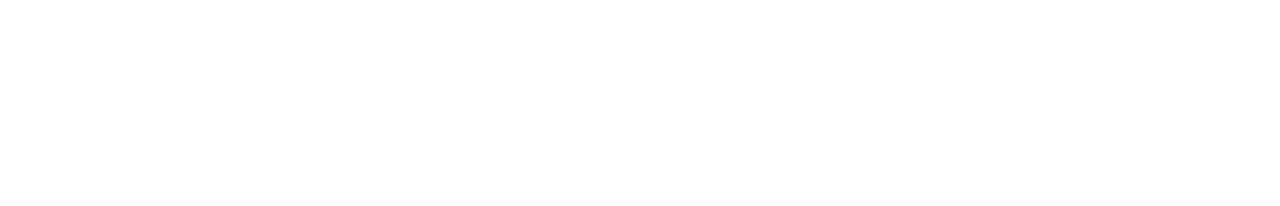
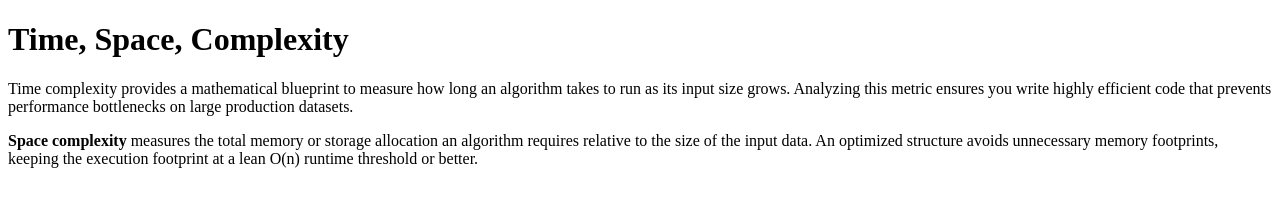
Before and after one commit to acciojob/time-and-space-complexity-Shravanij20, a website: page main.html in a window 1280 px wide. Drawn offline with Linux system fonts and the light colour scheme.

Commit message:
created a submission

```diff
--- a/main.html
+++ b/main.html
@@ -4,10 +4,19 @@
 
 <head>
 	<link rel="stylesheet" href="styles.css">
+	<title>Time and Space</title>
 </head>
 
 <body>
 	<!-- the entire body must be written by student -->
+
+	<h1>Time, Space, Complexity</h1>
+	<p>Time complexity provides a mathematical blueprint to measure how long an algorithm takes to run as its input size grows.
+Analyzing this metric ensures you write highly efficient code that prevents performance bottlenecks on large production datasets.</p>
+	<p><b>Space complexity</b> measures the total memory or storage allocation an algorithm requires relative to the size of the input data.
+An optimized structure avoids unnecessary memory footprints, keeping the execution footprint at a lean O(n) runtime threshold or better.</p>
+
+
     <script type="text/javascript" src="./script.js">
 </script>
 
```
